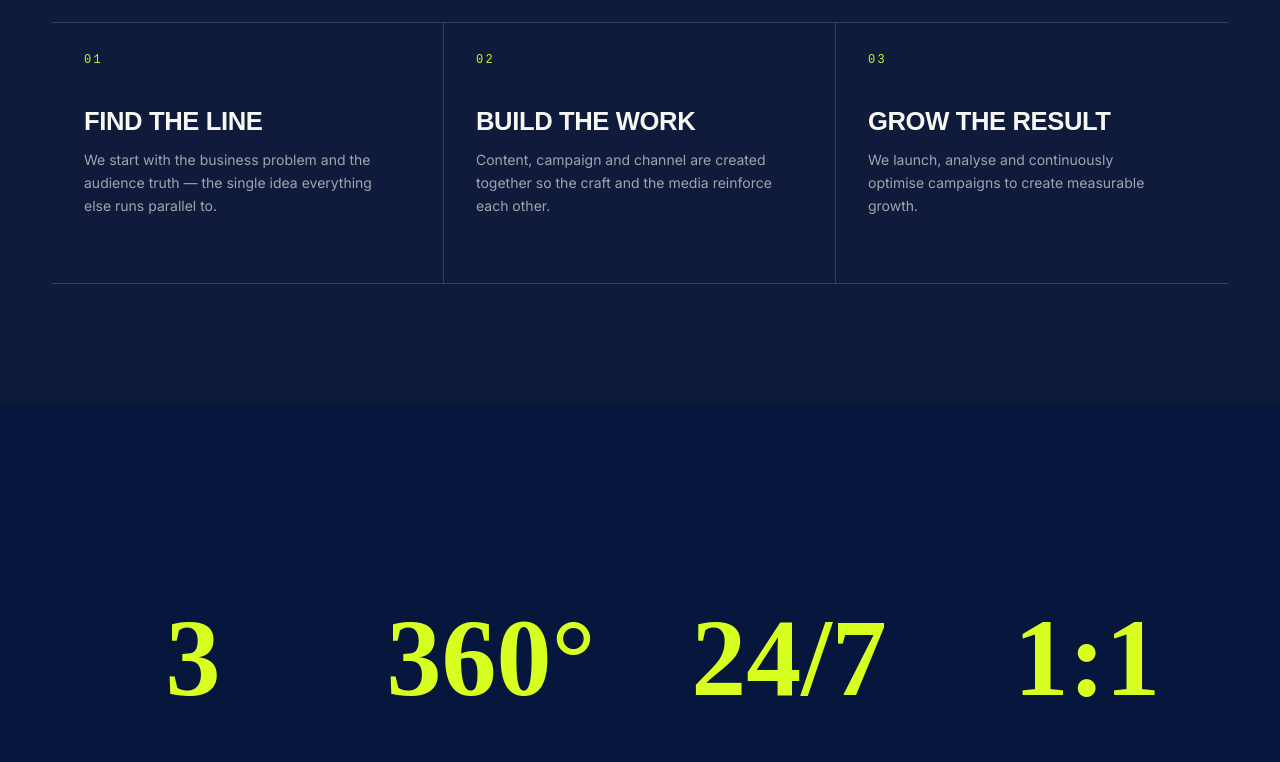
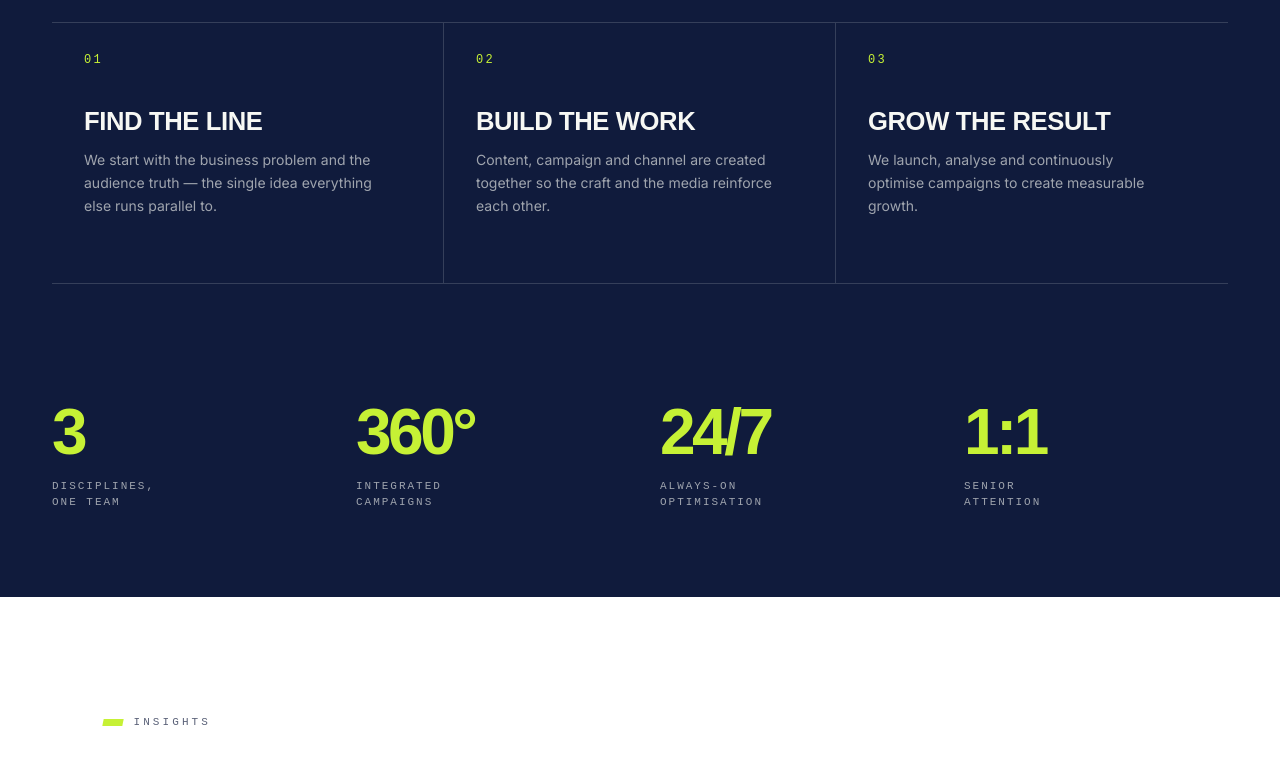
Before and after one commit to krishnamakwana02/parallel_solution, a React (Create React App) app: page / in a window 1280 px wide. Shown: the part 3660-4422 px from the top of the page. Built offline with nearby package versions, Linux system fonts and the light colour scheme.

Commit message:
css changes

```diff
--- a/package.json
+++ b/package.json
@@ -43,5 +43,11 @@
       "last 1 firefox version",
       "last 1 safari version"
     ]
+  },
+  "devDependencies": {
+    "@typescript-eslint/eslint-plugin": "^5.62.0",
+    "@typescript-eslint/parser": "^5.62.0",
+    "eslint": "^8.57.0",
+    "eslint-plugin-jest": "^25.7.0"
   }
 }
--- a/src/components/Portfolio/Portfolio.jsx
+++ b/src/components/Portfolio/Portfolio.jsx
@@ -7,12 +7,9 @@ export default function Portfolio() {
   return (
     <section id="work" className="portfolio">
       <div className="container">
-
         <div className="heading">
           <div>
-            <span className="eyebrow">
-              Selected work
-            </span>
+            <span className="eyebrow">Selected work</span>
 
             <h2>
               Proof, not
@@ -22,20 +19,16 @@ export default function Portfolio() {
           </div>
 
           <p className="heading-note">
-            Swap these titles for your own case studies,
-            client and results.
+            Swap these tiles for your own case studies — client, category, and
+            the result that mattered.
           </p>
         </div>
 
         <div className="grid">
           {portfolioData.map((item) => (
-            <PortfolioCard
-              key={item.id}
-              item={item}
-            />
+            <PortfolioCard key={item.id} item={item} />
           ))}
         </div>
-
       </div>
     </section>
   );
--- a/src/components/Stats/Stats.jsx
+++ b/src/components/Stats/Stats.jsx
@@ -1,57 +1,43 @@
 import "./Stats.scss";
 
 const stats = [
-
   {
-number:"3",
-text:"Disciplines, One Team"
+    number: "3",
+    text: "Disciplines,\nOne Team",
   },
-
   {
-number:"360°",
-text:"Integrated Campaigns"
+    number: "360°",
+    text: "Integrated\nCampaigns",
   },
-
   {
-number:"24/7",
-text:"Always-On Optimisation"
+    number: "24/7",
+    text: "Always-On\nOptimisation",
   },
-
   {
-number:"1:1",
-text:"Senior Attention"
-}
-
+    number: "1:1",
+    text: "Senior\nAttention",
+  },
 ];
 
-export default function Stats(){
-
-return(
-
-<section className="stats">
-
-<div className="container">
-
-{
-
-stats.map((item,index)=>(
-
-<div className="item" key={index}>
-
+export default function Stats() {
+  return (
+    <section className="stats" aria-label="Company statistics">
+      <div className="stats-container">
+        {stats.map((item, index) => (
+          <div className={`stat-item stat-${index}`} key={item.number}>
             <h2>{item.number}</h2>
 
-<p>{item.text}</p>
-
+            <p>
+              {item.text.split("\n").map((line, lineIndex) => (
+                <span key={lineIndex}>
+                  {line}
+                  {lineIndex < item.text.split("\n").length - 1 && <br />}
+                </span>
+              ))}
+            </p>
           </div>
-
-))
-
+        ))}
+      </div>
+    </section>
+  );
 }
-
-</div>
-
-</section>
-
-)
-
-}
--- a/src/components/Stats/Stats.scss
+++ b/src/components/Stats/Stats.scss
@@ -1,83 +1,186 @@
-.stats{
+.stats {
+    position: relative;
 
-    background:#07163d;
+    width: 100%;
+    max-width: 100vw;
 
-    padding:100px 0;
+    padding: 0 0 86px;
 
-    .container{
+    background: #101b3c;
+    color: #f7f8f4;
 
-    width:90%;
+    overflow: hidden;
 
-    margin:auto;
+    // ==========================================
+    // CONTAINER
+    // ==========================================
 
-    display:grid;
+    .stats-container {
+      width: 100%;
+      max-width: 1240px;
 
-    grid-template-columns:repeat(4,1fr);
+      margin: 0 auto;
+      padding: 0 32px;
 
-    gap:40px;
+      box-sizing: border-box;
 
+      display: grid;
+      grid-template-columns: repeat(4, 1fr);
+
+      gap: 40px;
     }
 
-    .item{
+    // ==========================================
+    // STAT ITEM
+    // ==========================================
 
-    text-align:center;
-
+    .stat-item {
+      min-width: 0;
+      text-align: left;
     }
 
-    .item h2{
+    // ==========================================
+    // NUMBER
+    // ==========================================
 
-    font-size:110px;
+    .stat-item h2 {
+      display: inline-block;
 
-    color:#d7ff20;
+      margin: 0;
+      padding: 0;
 
+      color: #c6f135;
+
+      font-family: "Archivo", sans-serif;
+
+      font-size: clamp(56px, 5vw, 72px);
+      font-weight: 800;
+
+      line-height: 0.9;
+
+      letter-spacing: -0.055em;
+
+      text-transform: none;
+
+      transition:
+        background 0.25s ease,
+        color 0.25s ease,
+        padding 0.25s ease;
     }
 
-    .item p{
+    // ==========================================
+    // HOVER
+    // ==========================================
 
-    margin-top:20px;
+    .stat-item:hover h2 {
+      padding: 6px 8px;
 
-    letter-spacing:3px;
-
-    text-transform:uppercase;
-
-    color:white;
-
-    line-height:1.7;
-
+      background: #c6f135;
+      color: #101b3c;
     }
 
+    // ==========================================
+    // LABEL
+    // ==========================================
+
+    .stat-item p {
+      margin: 18px 0 0;
+
+      color: rgba(247, 248, 244, 0.62);
+
+      font-family: "IBM Plex Mono", monospace;
+
+      font-size: 11px;
+      font-weight: 500;
+
+      line-height: 1.45;
+
+      letter-spacing: 0.18em;
+
+      text-transform: uppercase;
+    }
   }
 
-    @media(max-width:992px){
+  // ==========================================
+  // TABLET
+  // ==========================================
 
-    .stats{
+  @media (max-width: 960px) {
+    .stats {
+      padding: 0 0 70px;
 
-    .container{
+      .stats-container {
+        grid-template-columns: repeat(2, 1fr);
 
-    grid-template-columns:repeat(2,1fr);
+        gap: 48px 40px;
 
+        padding: 0 32px;
       }
 
+      .stat-item h2 {
+        font-size: 64px;
+      }
+    }
   }
 
+  // ==========================================
+  // MOBILE
+  // ==========================================
+
+  @media (max-width: 560px) {
+    .stats {
+      padding: 0 0 60px;
+
+      .stats-container {
+        grid-template-columns: repeat(2, 1fr);
+
+        gap: 42px 24px;
+
+        padding: 0 20px;
       }
 
-    @media(max-width:600px){
-
-    .stats{
-
-    .container{
-
-    grid-template-columns:1fr;
-
+      .stat-item h2 {
+        font-size: clamp(48px, 15vw, 62px);
       }
 
-    .item h2{
+      .stat-item p {
+        margin-top: 14px;
 
-    font-size:70px;
+        font-size: 9px;
 
+        line-height: 1.5;
+
+        letter-spacing: 0.14em;
       }
 
+      .stat-item:hover h2 {
+        padding: 4px 6px;
+      }
+    }
   }
 
+  // ==========================================
+  // SMALL MOBILE
+  // ==========================================
+
+  @media (max-width: 380px) {
+    .stats {
+      padding-bottom: 50px;
+
+      .stats-container {
+        gap: 36px 18px;
+
+        padding: 0 16px;
       }
+
+      .stat-item h2 {
+        font-size: 46px;
+      }
+
+      .stat-item p {
+        font-size: 8px;
+
+        letter-spacing: 0.11em;
+      }
+    }
+  }
```
Also changed, not shown: 1 other file (tests, documents, lock files or other folders). Lines whose indentation alone changed are shown as unchanged.
